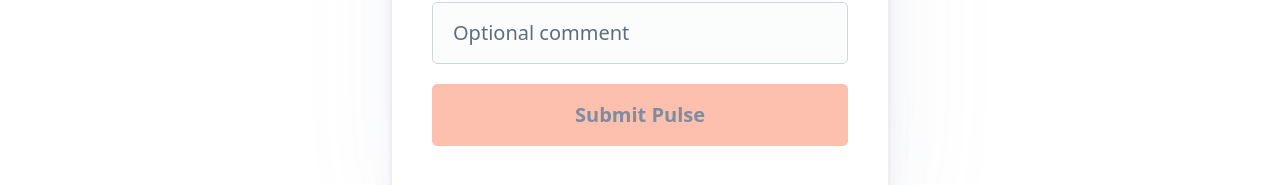
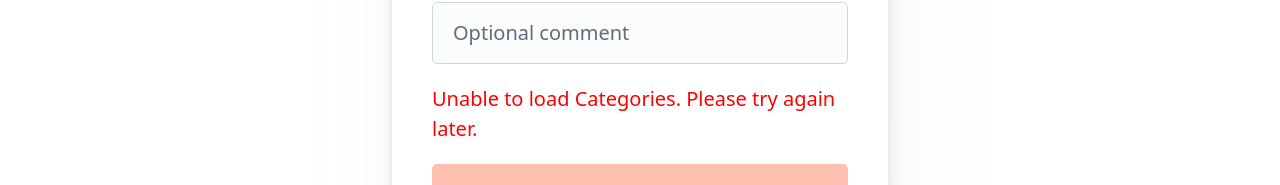
Before and after one commit to douglasrintoul/mymirror-fullstack-task-2026, a Nuxt app in the folder frontend/team-pulse/: page / in a window 1280 px wide. Shown: the part 393-578 px from the top of the page. Built offline with nearby package versions, Linux system fonts and the light colour scheme; no server answers.

Commit message:
task: Add an error message if categories can't be loaded

```diff
--- a/frontend/team-pulse/app/components/submit-pulse-form.vue
+++ b/frontend/team-pulse/app/components/submit-pulse-form.vue
@@ -12,7 +12,7 @@ const emit = defineEmits<{
 }>();
 
 const config = useRuntimeConfig();
-const { data: categories } = useFetch<PulseCategory[]>('/api/pulse/categories', {
+const { data: categories, error: categoryError } = useFetch<PulseCategory[]>('/api/pulse/categories', {
 	baseURL: config.public.apiBaseUrl,
 });
 
@@ -31,7 +31,6 @@ watch(() => props.formSubmissionSuccessful, (val) => {
 		formData.comment = '';
 	}
 });
-
 </script>
 
 <template>
@@ -73,10 +72,10 @@ watch(() => props.formSubmissionSuccessful, (val) => {
 			/> Pulse submitted - thank you!
 		</p>
 		<p
-			v-if="error"
+			v-if="error || categoryError"
 			style="color: red"
 		>
-			{{ error }}
+			{{ categoryError ? 'Unable to load Categories. Please try again later.' : error }}
 		</p>
 		<LoadingSpinner v-if="loading" />
 	</div>
```
